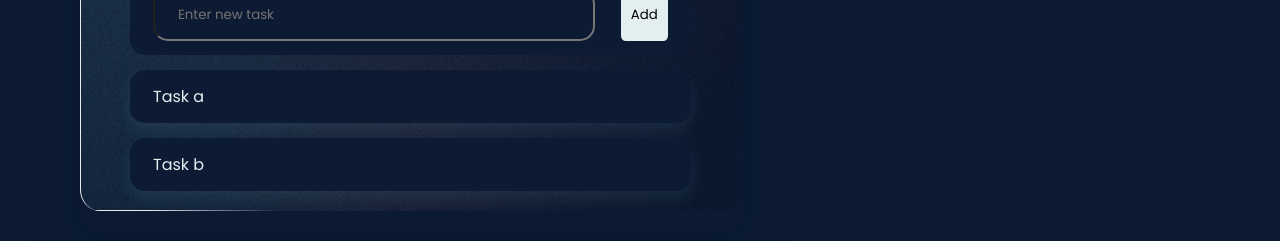
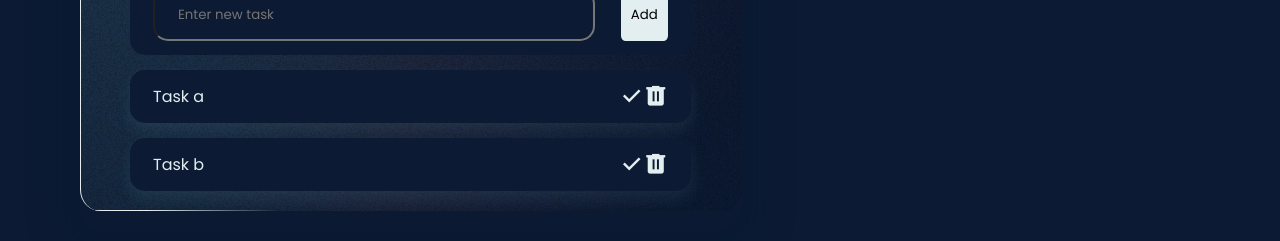
Before and after one commit to AlexandruNst/Pomoplex, a React (Vite) app: page / in a window 1280 px wide. Shown: the part 431-672 px from the top of the page. Built offline with nearby package versions, Linux system fonts and the light colour scheme; a web font is replaced by a local one.

Commit message:
Added task complete logic

```diff
--- a/src/components/TasksUnit/Task/Task.jsx
+++ b/src/components/TasksUnit/Task/Task.jsx
@@ -1,7 +1,14 @@
+import TaskButtons from "../TaskButtons/TaskButtons"
 import "./Task.scss"
 
 export default function Task(props) {
     return (
-        <section className="task">{props.task}</section>
+        <section className={`task ${props.task.completed ? "completed" : ""}`} >
+            <div className="task-text">{props.task.text}</div>
+            <TaskButtons
+                toggleTaskDone={props.toggleTaskDone}
+                taskIndex={props.taskIndex}
+            />
+        </section>
     )
 }
--- a/src/components/TasksUnit/Task/Task.scss
+++ b/src/components/TasksUnit/Task/Task.scss
@@ -5,4 +5,18 @@
     @extend .card;
     margin-top: 15px;
     box-shadow: 0px 8px 15px 1px $secondary-glow;
+    display: flex;
+    justify-content: space-between;
+    align-items: center;
+
+    &.completed {
+        .task-text {
+            color: $primary-colour;
+            text-decoration: line-through;
+        }
+
+        #task-done-button {
+            color: $primary-colour;
+        }
+    }
 }
--- /dev/null
+++ b/src/components/TasksUnit/TaskButtons/TaskButtons.jsx
@@ -0,0 +1,14 @@
+import "./TaskButtons.scss"
+
+export default function TaskButtons(props) {
+    return (
+        <div className="task-buttons">
+            <span id="task-done-button" class="material-symbols-outlined" onClick={() => props.toggleTaskDone(props.taskIndex)}>
+                done
+            </span>
+            <span class="material-symbols-outlined">
+                delete
+            </span>
+        </div>
+    )
+}
--- /dev/null
+++ b/src/components/TasksUnit/TaskButtons/TaskButtons.scss
@@ -0,0 +1,6 @@
+.task-buttons {
+    margin-left: 10px;
+    display: flex;
+    cursor: pointer;
+    user-select: none;
+}
--- a/src/components/TasksUnit/Tasks/Tasks.jsx
+++ b/src/components/TasksUnit/Tasks/Tasks.jsx
@@ -6,7 +6,16 @@ import Button from '../../Util/Button/Button'
 
 export default function Tasks() {
 
-    const [tasks, setTasks] = useState(["Task a", "Task b"])
+    const [tasks, setTasks] = useState([
+        {
+            text: "Task a",
+            completed: false
+        },
+        {
+            text: "Task b",
+            completed: false
+        }
+    ])
     const [showNewTask, setShowNewTask] = useState(true);
 
     function toggleNewTask() {
@@ -14,7 +23,19 @@ export default function Tasks() {
     }
 
     function addNewTask(task) {
-        setTasks(oldTasks => [...oldTasks, task])
+        setTasks(oldTasks => [...oldTasks, { text: task, completed: false }])
+    }
+
+    function toggleTaskDone(taskIndex) {
+        setTasks(oldTasks => oldTasks.map((task, index) => {
+            if (index !== taskIndex) return task
+            else {
+                return {
+                    ...task,
+                    completed: !task.completed
+                }
+            }
+        }))
     }
 
     return (
@@ -32,6 +53,7 @@ export default function Tasks() {
             {showNewTask && <NewTask addNewTask={addNewTask} />}
             <TasksList
                 tasks={tasks}
+                toggleTaskDone={toggleTaskDone}
             />
         </div>
     )
--- a/src/components/TasksUnit/TasksList/TasksList.jsx
+++ b/src/components/TasksUnit/TasksList/TasksList.jsx
@@ -7,6 +7,8 @@ export default function TasksList(props) {
             {props.tasks.map((task, index) => (
                 <Task
                     task={task}
+                    taskIndex={index}
+                    toggleTaskDone={props.toggleTaskDone}
                 />
             ))}
         </article>
```
